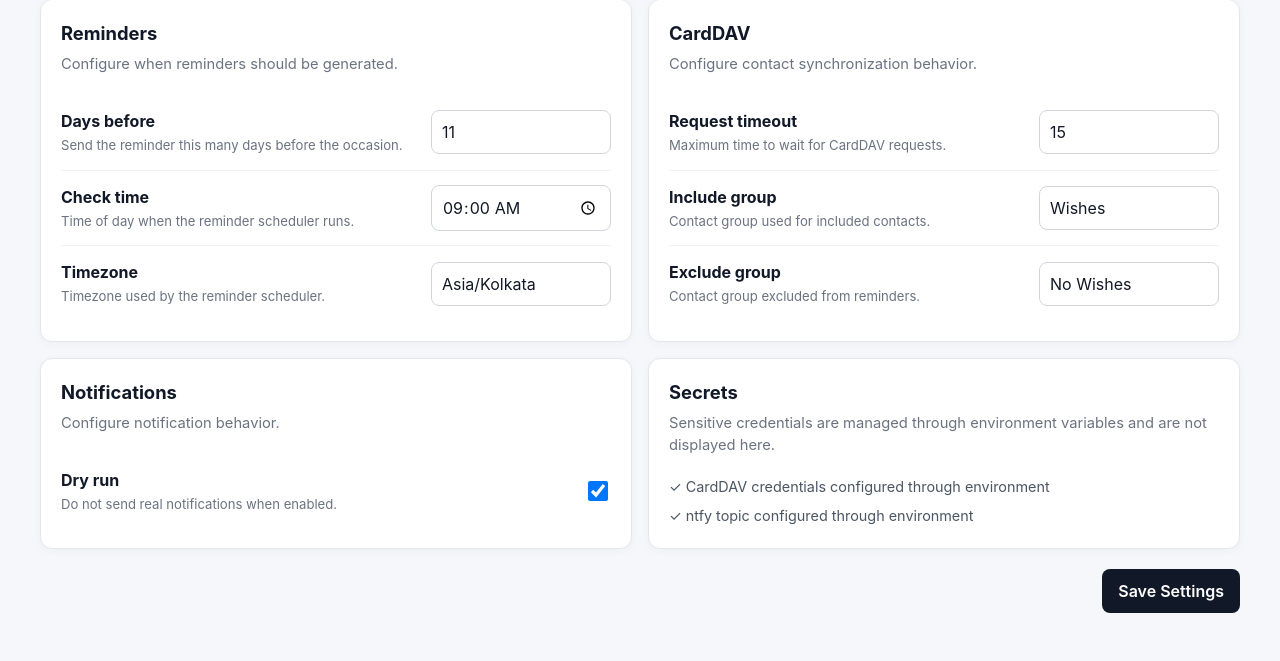
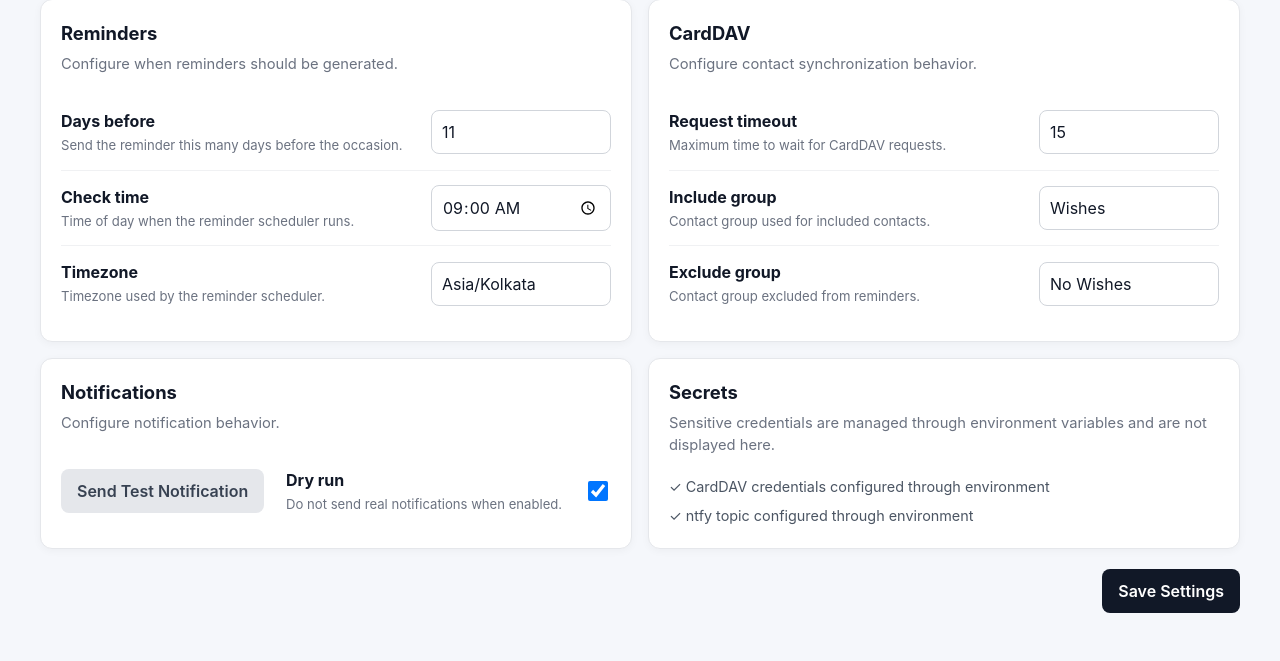
Before and after one commit to habibmy/automated-wishes, a Flask app: page /settings in a window 1280 px wide. Shown: the part 195-856 px from the top of the page. Run offline with Flask 3, Linux system fonts and the light colour scheme.

Commit message:
feat: improve runtime settings handling

```diff
--- a/app/web/routes.py
+++ b/app/web/routes.py
@@ -1,11 +1,13 @@
 from datetime import date
 
+import requests
 import yaml
 from flask import Blueprint, redirect, render_template, request, url_for
 
 from app.carddav import CardDAVClient, CardDAVError
 from app.config import _build_settings, load_settings
 from app.database.repository import ContactRepository
+from app.notifications.ntfy import NtfyNotifier
 from app.reminders.service import upcoming_occasions
 from app.sync.carddav import sync_carddav_contacts
 
@@ -142,3 +144,23 @@ def settings():
         settings=settings,
         saved=request.args.get("saved"),
     )
+
+
+@contacts_bp.route("/settings/test-notification", methods=["POST"])
+def test_notification():
+    settings = load_settings()
+    notifier = NtfyNotifier(settings.ntfy_topic_url)
+
+    try:
+        notifier.send(
+            title="Automated Wishes test",
+            message="Test notification sent successfully.",
+        )
+    except requests.RequestException as exc:
+        return render_template(
+            "settings.html",
+            settings=settings,
+            error=f"Failed to send test notification: {exc}",
+        )
+
+    return redirect(url_for("contacts.settings", test_sent=1))
--- a/templates/settings.html
+++ b/templates/settings.html
@@ -42,6 +42,10 @@
 
         {% if saved %}
         <div class="notice notice-success">Settings saved successfully.</div>
+        {% endif %} {% if test_sent %}
+        <div class="notice notice-success">
+          Test notification sent successfully.
+        </div>
         {% endif %} {% if error %}
         <div class="notice notice-error">{{ error }}</div>
         {% endif %}
@@ -162,6 +166,15 @@
               </p>
 
               <label class="setting setting-toggle">
+                <form
+                  method="post"
+                  action="{{ url_for('contacts.test_notification') }}"
+                  class="test-notification"
+                >
+                  <button type="submit" class="button-secondary">
+                    Send Test Notification
+                  </button>
+                </form>
                 <span>
                   <strong>Dry run</strong>
 
```
